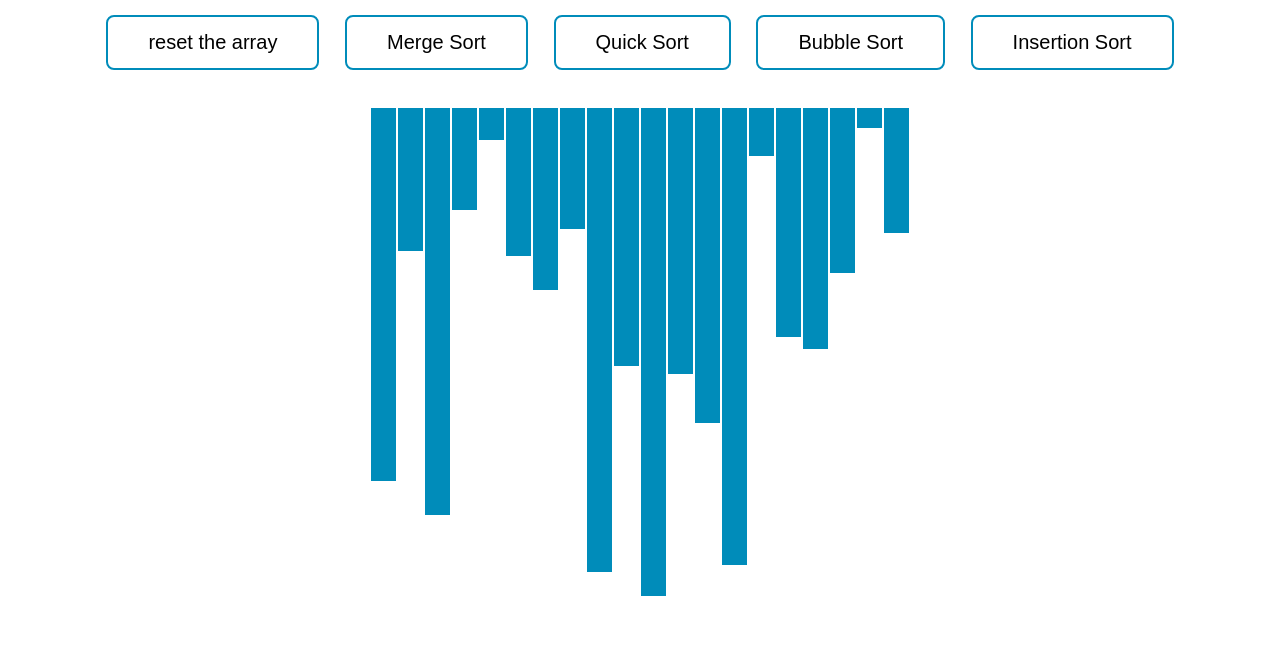
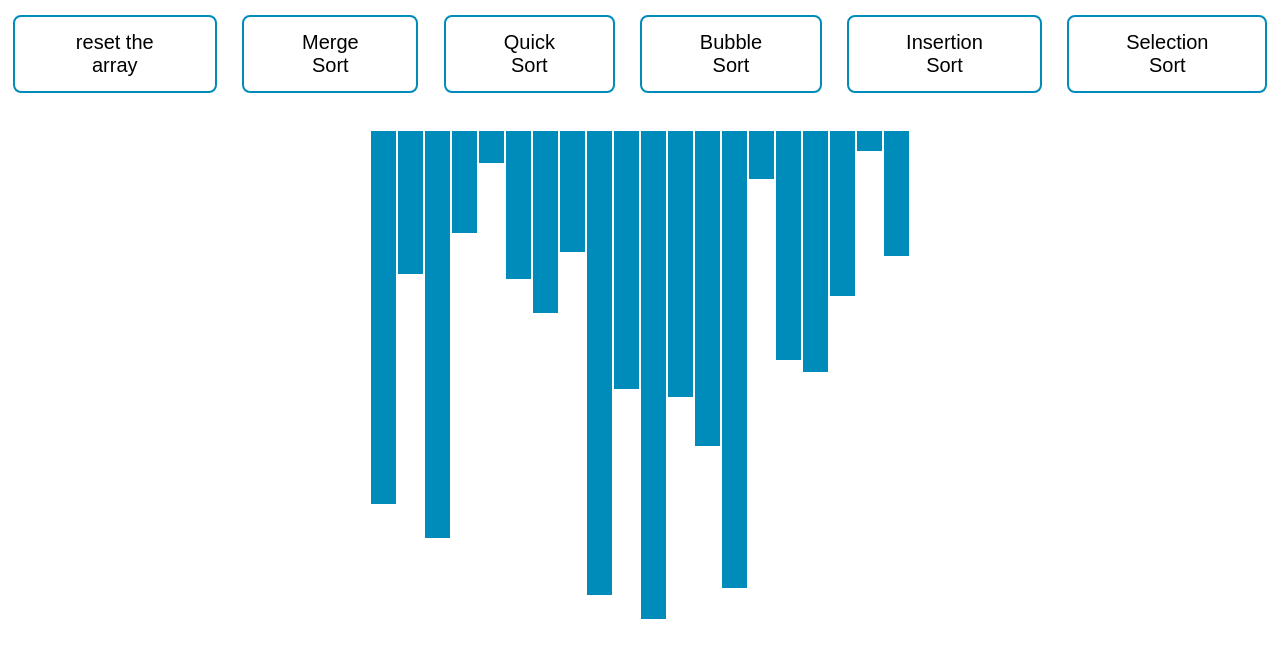
Before and after one commit to shubhamabhang77/Sorting-Visualizer, a React (Create React App) app: page / in a window 1280 px wide. Shown: the top 658 px of the page. Built offline with nearby package versions, Linux system fonts and the light colour scheme.

Commit message:
selection sort

```diff
--- /dev/null
+++ b/src/Algorithms/selectionSort.js
@@ -0,0 +1,35 @@
+
+function selectionSort(array){
+    let i, temp, min_index, min_element, j;
+    const animations = [];
+
+    const length = array.length
+    for(i = 0; i < length; i++){
+        min_element = array[i]
+        min_index = i
+        for(j = i+1; j < length; j++){
+
+            animations.push(['c', min_index, j])
+            animations.push(['c', min_index, j])
+
+            if(min_element > array[j]){
+                min_element = array[j]
+                min_index = j
+            }
+        }
+
+
+        temp = array[min_index]
+        array[min_index] = array[i]
+        array[i] = temp
+
+        animations.push(['s', i, min_index, array[i], array[min_index]])
+        animations.push(['s', i, min_index])
+
+
+    }
+    return [array, animations];
+}
+
+
+export default selectionSort;
--- a/src/Sorting/Sorting.js
+++ b/src/Sorting/Sorting.js
@@ -4,11 +4,13 @@ import mergeSort from "../Algorithms/mergeSort";
 import bubbleSort from "../Algorithms/bubbleSort";
 import insertionSort from "../Algorithms/insertionSort";
 import quickSort from "../Algorithms/quickSort";
+import selectionSort from "../Algorithms/selectionSort"
+
 
 const COMPARISON_COLOR = "green"
 const SWAP_COLOR = "red"
 const ORIGINAL_COLOR = "#008CBA"
-const AUTOMATION_SPEED = 200
+const AUTOMATION_SPEED = 300
 const ARRAY_SIZE = 20
 
 class Sorting extends React.Component{
@@ -23,6 +25,7 @@ class Sorting extends React.Component{
         this.quickSort = this.quickSort.bind(this)
         this.insertionSort = this.insertionSort.bind(this)
         this.bubbleSort = this.bubbleSort.bind(this)
+        this.selectionSort = this.selectionSort.bind(this)
     }
 
 
@@ -45,6 +48,58 @@ class Sorting extends React.Component{
     quickSort(){
         const sortedArray = quickSort(this.state.array)
     }
+    selectionSort(){
+        let arrayBars = document.getElementsByClassName("array-bar")
+        const testSortedArray = this.state.array.slice().sort((a,b) => a-b);
+        const [sortedArray, animations] = selectionSort(this.state.array, arrayBars);
+
+        console.log(sortedArray)
+
+        testingAlgorithm(testSortedArray, sortedArray) ? console.log("array is sorted properly") : console.log("array is not sorted properly");
+
+        const length = animations.length
+        for(let i = 0; i < length; i++){
+            const colorChange = (i % 2 === 0)
+            const barOne = animations[i][1];
+            const barTwo = animations[i][2];
+            const barOneStyle = arrayBars[barOne].style;
+            const barTwoStyle = arrayBars[barTwo].style;
+
+            if(colorChange){
+                if(animations[i][0] === 'c'){
+                    setTimeout(() => {
+                        barOneStyle.backgroundColor = COMPARISON_COLOR
+                        barTwoStyle.backgroundColor = COMPARISON_COLOR
+                    }, i * AUTOMATION_SPEED)
+                }
+                else if(animations[i][0] === 's'){
+                    setTimeout(() => {
+                        barOneStyle.backgroundColor = SWAP_COLOR
+                        barTwoStyle.backgroundColor = SWAP_COLOR
+                        barOneStyle.height = animations[i][3] + 'px'
+                        barTwoStyle.height = animations[i][4] + 'px'
+                    }, i * AUTOMATION_SPEED)
+
+                }
+            }
+            else {
+                if(animations[i][0] === 'c'){
+                    setTimeout(() => {
+                        barOneStyle.backgroundColor = ORIGINAL_COLOR
+                        barTwoStyle.backgroundColor = ORIGINAL_COLOR
+                    }, i * AUTOMATION_SPEED)
+                }
+                else if(animations[i][0] === 's'){
+                    setTimeout(() => {
+                        barOneStyle.backgroundColor = ORIGINAL_COLOR
+                        barTwoStyle.backgroundColor = ORIGINAL_COLOR
+                    }, i * AUTOMATION_SPEED)
+                }
+            }
+        }
+
+    }
+
     bubbleSort(){
         let arrayBars = document.getElementsByClassName("array-bar")
         const testSortedArray = this.state.array.slice().sort((a,b) => a-b);
@@ -159,6 +214,7 @@ class Sorting extends React.Component{
                  <button id="button" onClick={this.quickSort}>Quick Sort</button>
                  <button id="button" onClick={this.bubbleSort}>Bubble Sort</button>
                  <button id="button" onClick={this.insertionSort}>Insertion Sort</button>
+                 <button id="button" onClick={this.selectionSort}>Selection Sort</button>
                 </div>
 
 
```
